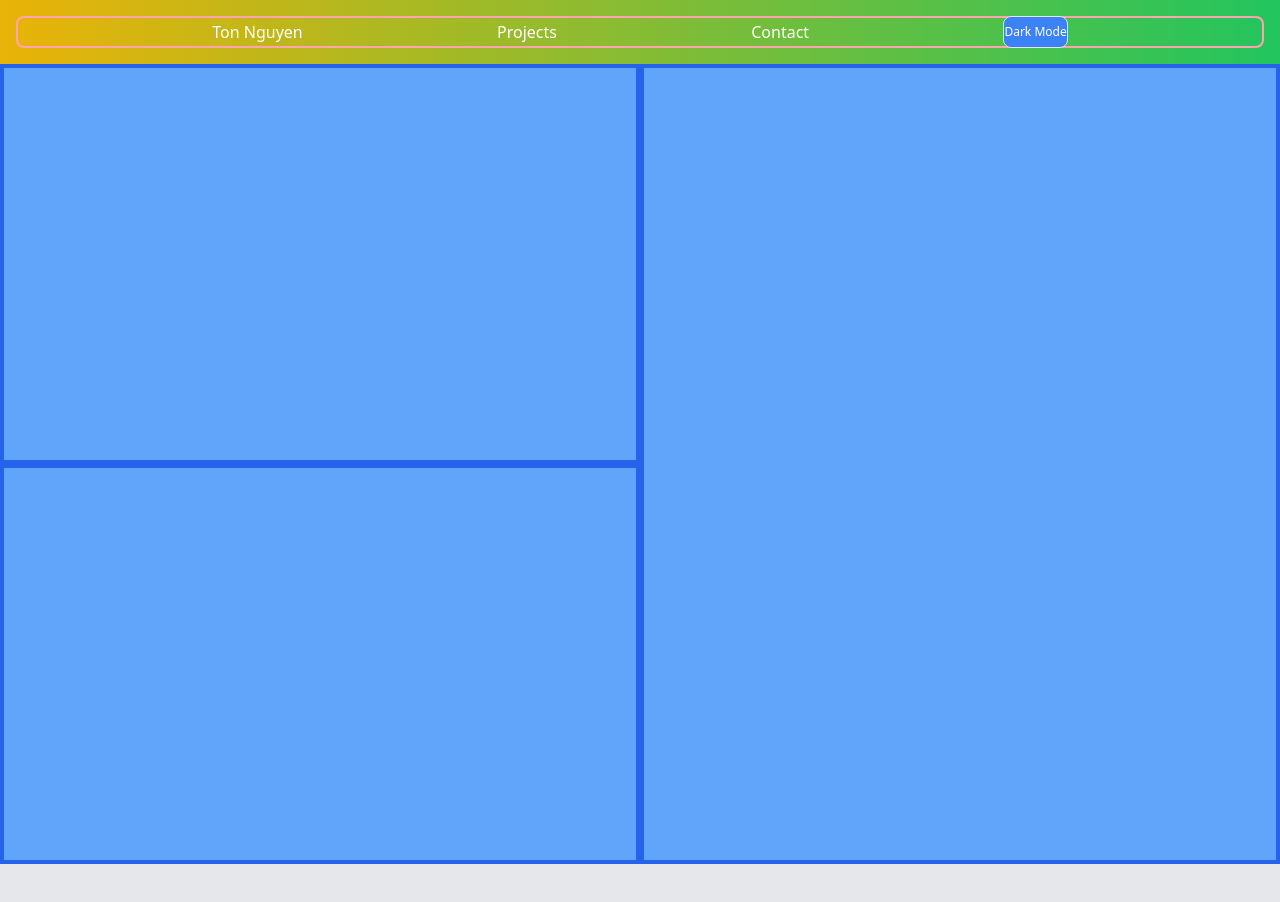
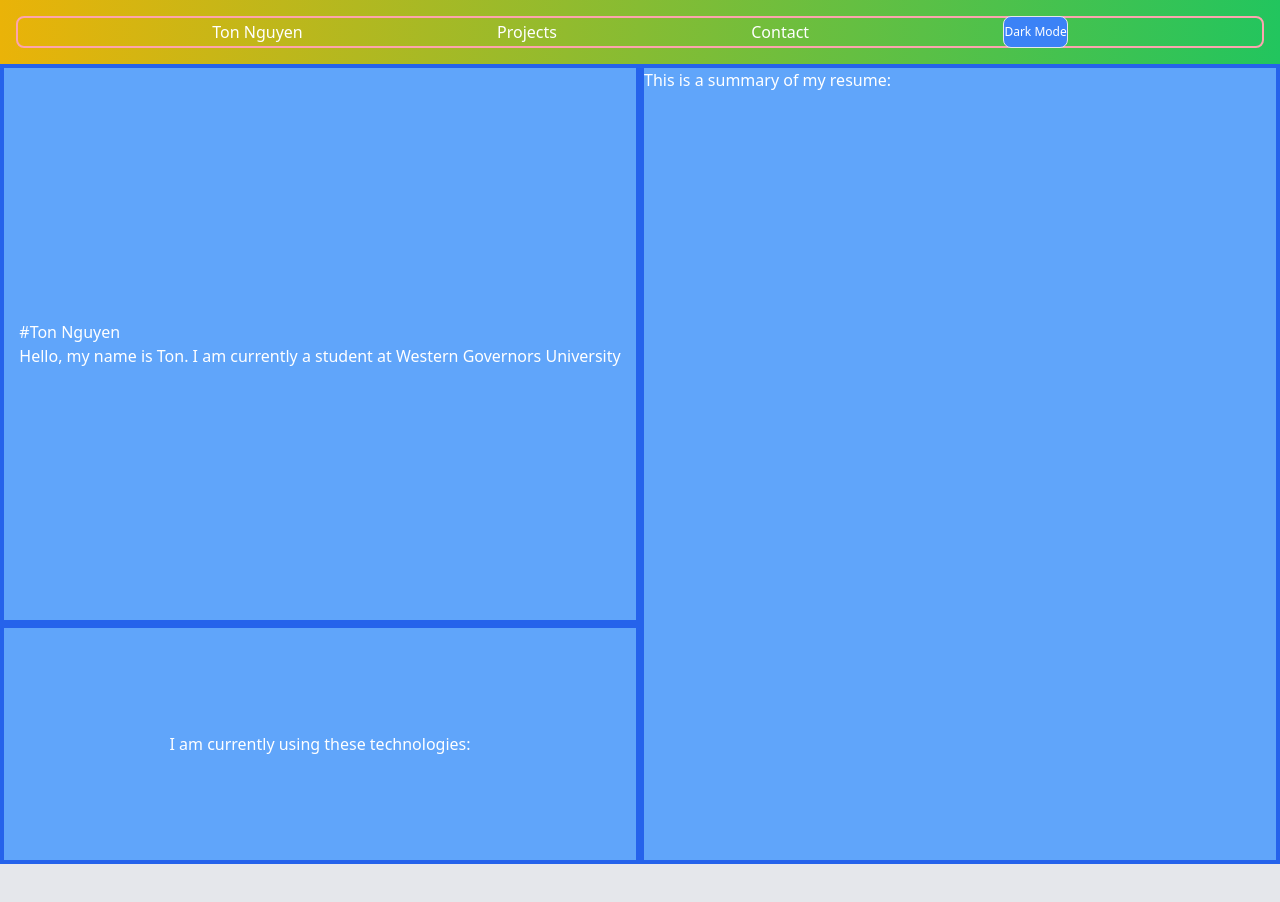
Before and after one commit to Nton23/profile, a website: page index.html in a window 1280 px wide. Shown: the top 902 px of the page. Drawn offline with Linux system fonts and the light colour scheme.

Commit message:
Customize the first screen

```diff
--- a/index.html
+++ b/index.html
@@ -21,12 +21,32 @@
                 Mode</button>
         </div>
     </nav>
+    <!--First Screen-->
+    <section class="h-screen bg-blue-400 mt-16 grid grid-cols-2 grid-rows-[70%_30%]">
+        <!-- Content for the first section -->
+        <!--First square to talk about yourself-->
+        <div
+            class="border-4 border-blue-600 col-starts-1 col-end-2 row-start-1 row-end-2 flex justify-center items-center">
+            <div>
+                <h1 class="text-white text-serif">#Ton Nguyen</h1>
+                <p class="text-white text-serif">Hello, my name is Ton. I am currently a student at Western Governors
+                    University</p>
+            </div>
+        </div>
+        <!--Second square to talk about yourself-->
 
-    <section class="h-screen bg-blue-400 mt-16 grid grid-cols-2 grid-rows-2">
-        <!-- Content for the first section -->
-        <div class="border-4 border-blue-600 col-starts-1 col-end-2 row-start-1 row-end-2"></div>
-        <div class="border-4 border-blue-600 col-starts-1 col-end-2 row-start-2 row-end-3"></div>
-        <div class="border-4 border-blue-600 col-start-2 col-end-3 row-span-2"></div>
+        <div
+            class="border-4 border-blue-600 col-starts-1 col-end-2 row-start-2 row-end-3 flex justify-center items-center">
+            <div>
+                <h2 class="text-white text-serif">I am currently using these technologies:</h2>
+            </div>
+        </div>
+        <!--Third square to talk about yourself-->
+        <div class="border-4 border-blue-600 col-start-2 col-end-3 row-span-2">
+            <div>
+                <h2 class="text-white text-serif">This is a summary of my resume:</h2>
+            </div>
+        </div>
     </section>
 
     <section class="h-screen bg-gray-200">
```
Also changed, not shown: css/style.css.
